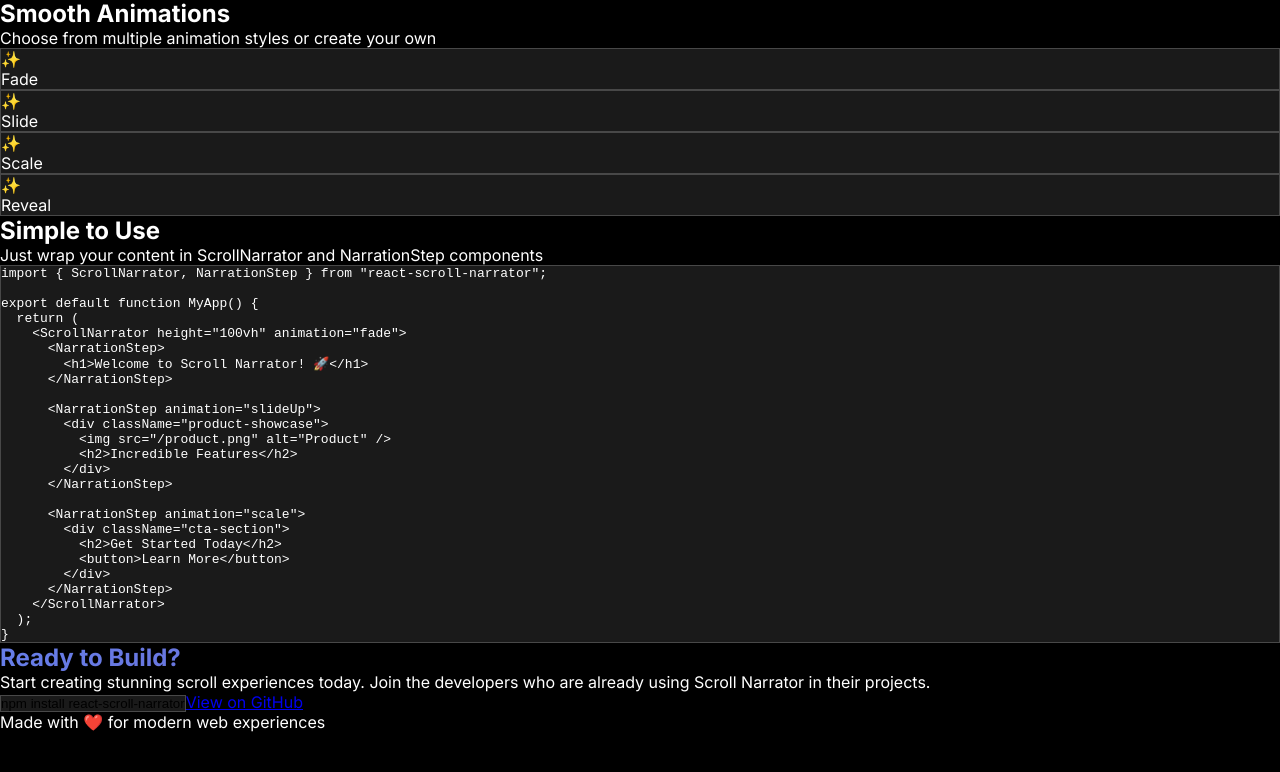
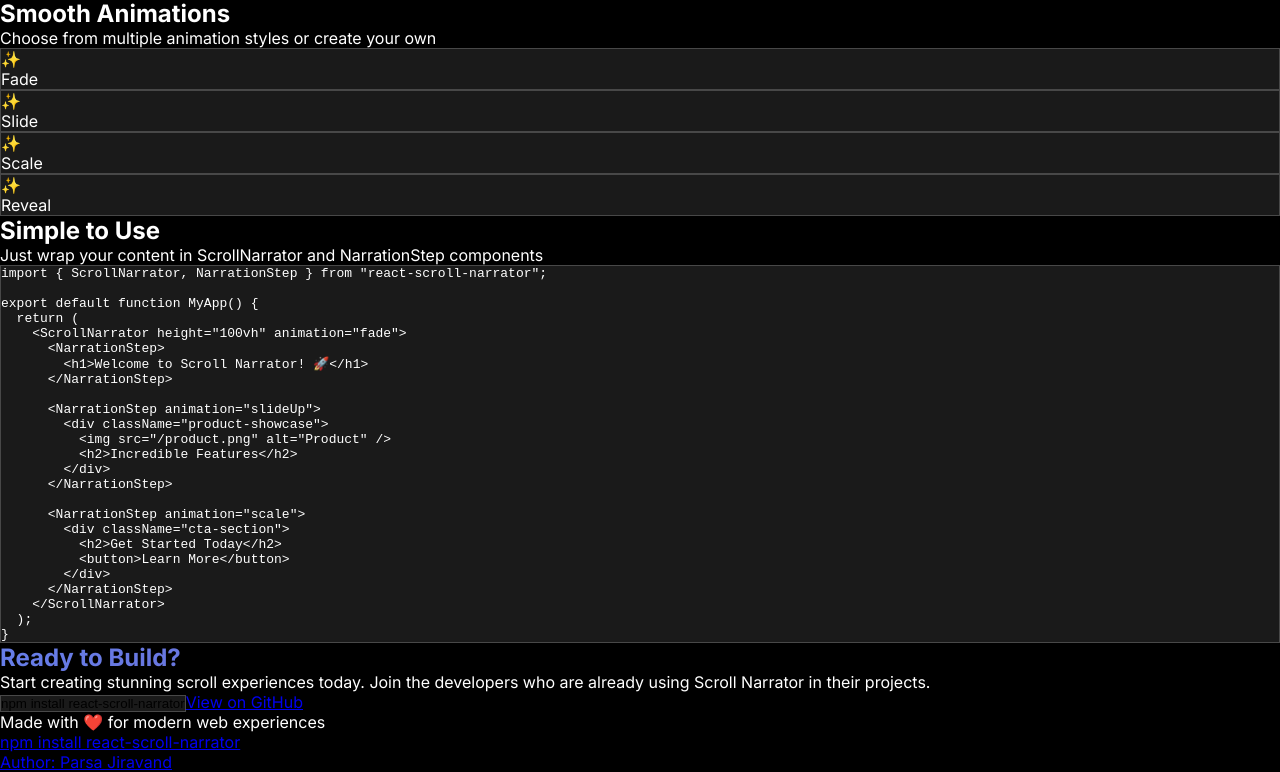
Before and after one commit to parsajiravand/react-scroll-narrator, a React (Vite) app in the folder examples/: page / in a window 1280 px wide. Shown: the part 1255-2027 px from the top of the page. Before the commit the page ends 1987 px from the top, so only its background shows below. Built offline with nearby package versions, Linux system fonts and the light colour scheme.

Commit message:
Update URLs

```diff
--- a/examples/src/Demo.tsx
+++ b/examples/src/Demo.tsx
@@ -359,8 +359,19 @@ export default function MyApp() {
               animate={{ opacity: 1 }}
               transition={{ delay: 0.5 }}
             >
+              <p className="text-sm mb-2">
+                Made with ❤️ for modern web experiences
+              </p>
               <p className="text-sm">
-                Made with ❤️ for modern web experiences
+                <a href="https://www.npmjs.com/package/react-scroll-narrator" target="_blank" rel="noopener noreferrer">
+                  npm install react-scroll-narrator
+                </a>
+              </p>
+              {/* author */}
+              <p className="text-sm">
+                <a href="https://www.linkedin.com/in/parsa-jiravand/" target="_blank" rel="noopener noreferrer">
+                  Author: Parsa Jiravand
+                </a>
               </p>
             </motion.div>
           </motion.div>
--- a/package.json
+++ b/package.json
@@ -1,7 +1,7 @@
 {
   "name": "react-scroll-narrator",
-  "version": "1.0.0",
-  "homepage": "https://github.com/parsajiravand/react-scroll-narrator",
+  "version": "1.0.1",
+  "homepage": "https://react-scroll-narrator.netlify.app",
   "repository": {
     "type": "git",
     "url": "https://github.com/parsajiravand/react-scroll-narrator.git"
```
Also changed, not shown: 1 other file (tests, documents, lock files or other folders).
